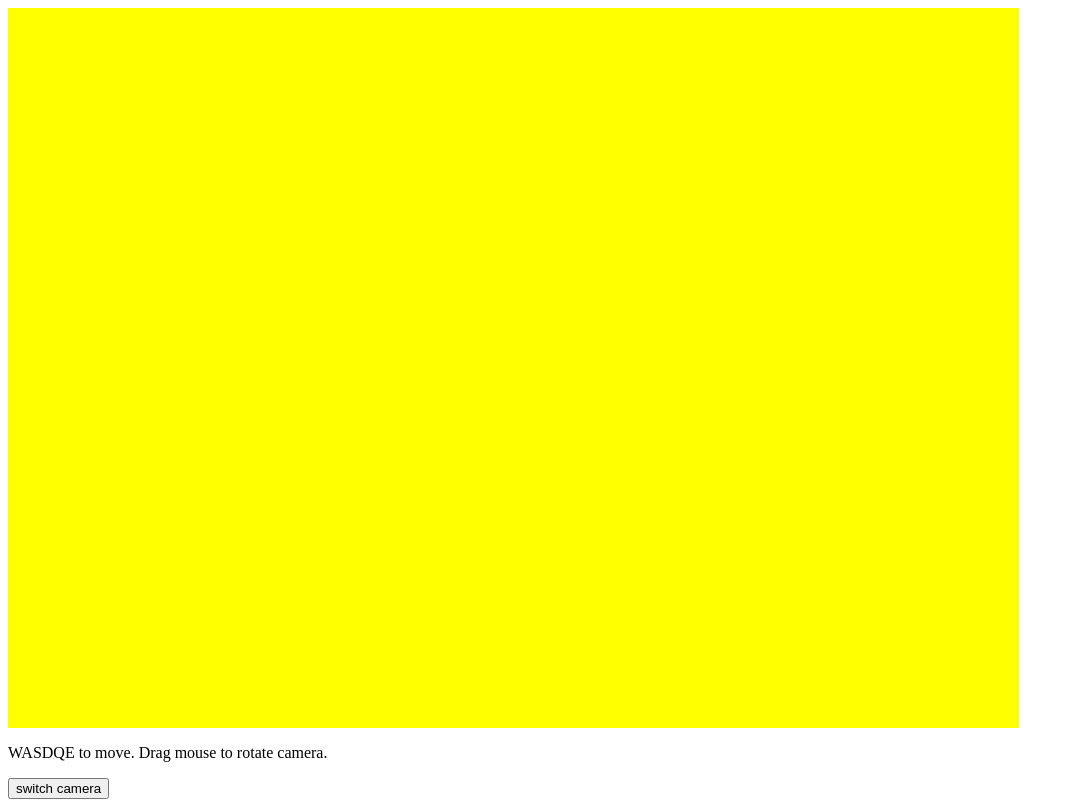
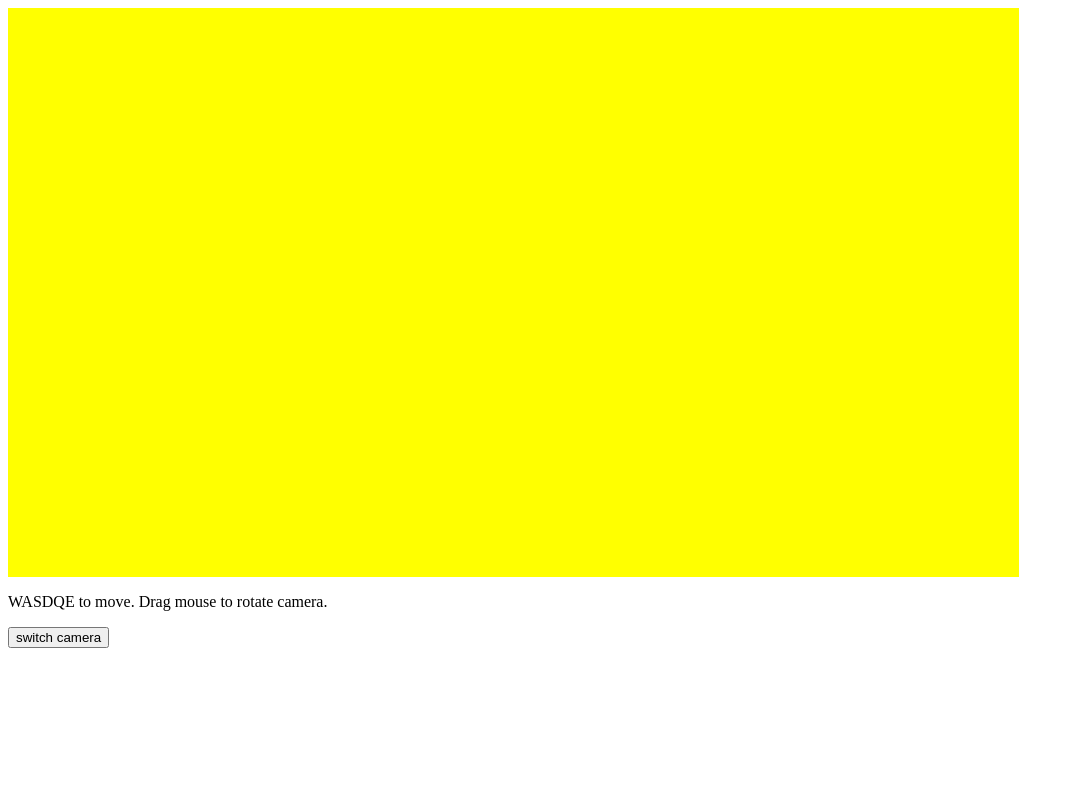
Before and after one commit to quantonium/Q-Engine, a plain HTML site: page examples/index.html in a window 1280 px wide. Shown: the whole page, without its empty margins (0-1074 px from the left). Drawn offline with Linux system fonts and the light colour scheme.

Commit message:
fix aspect-ratio of canvas

```diff
--- a/examples/index.html
+++ b/examples/index.html
@@ -20,7 +20,7 @@
 <!--script type="module" src="../engine/engine.js"></script-->
 <script type="module" src="userCode.js"></script>
 
-<canvas id="gl-canvas" width="1280" height="720" style="width:80%;"> </canvas>
+<canvas id="gl-canvas" width="1280" height="720" style="width:80%; aspect-ratio: 16/9;"> </canvas>
 <p>WASDQE to move. Drag mouse to rotate camera.</p>
 <button onclick="switchCamera()">switch camera</button>
 
```
